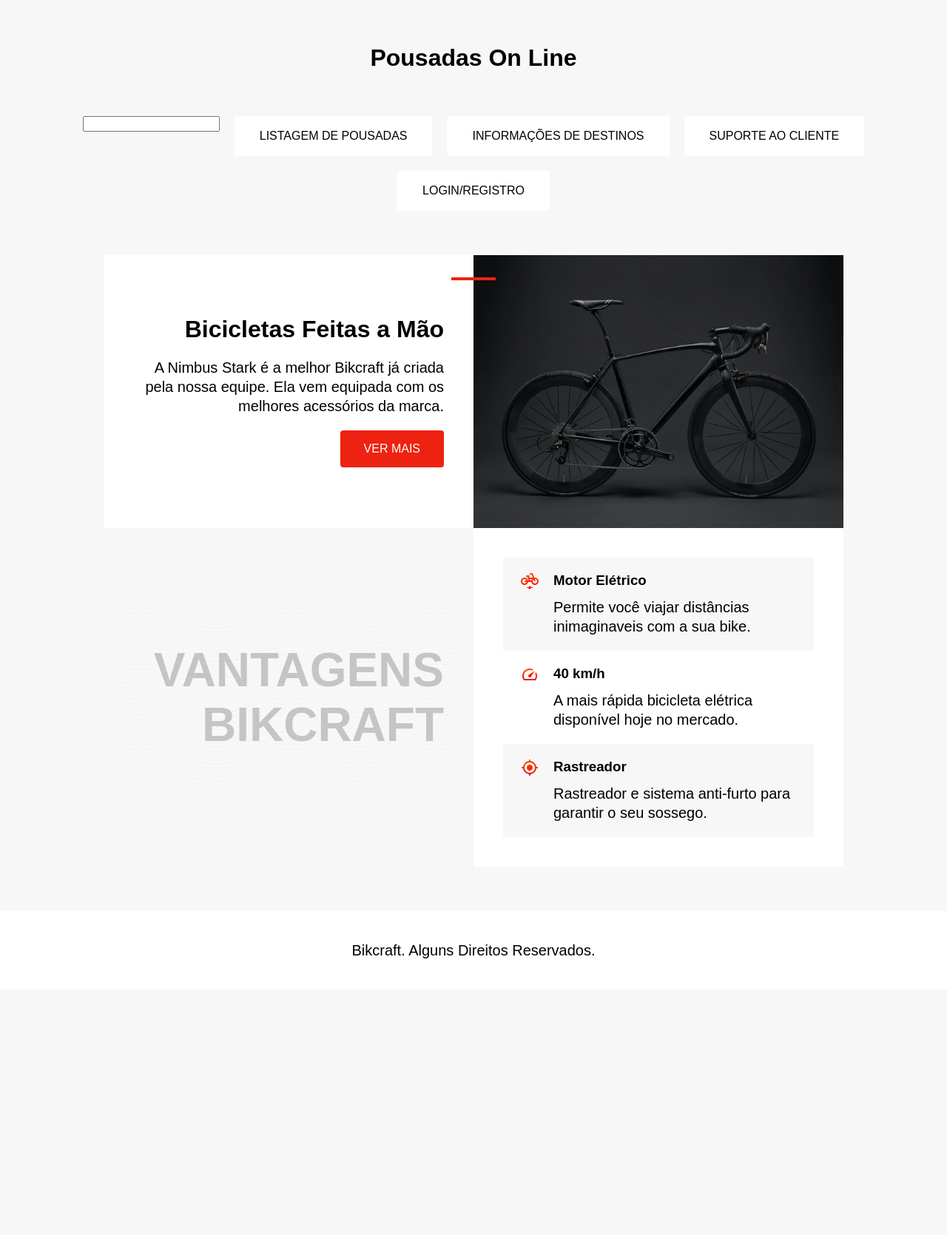
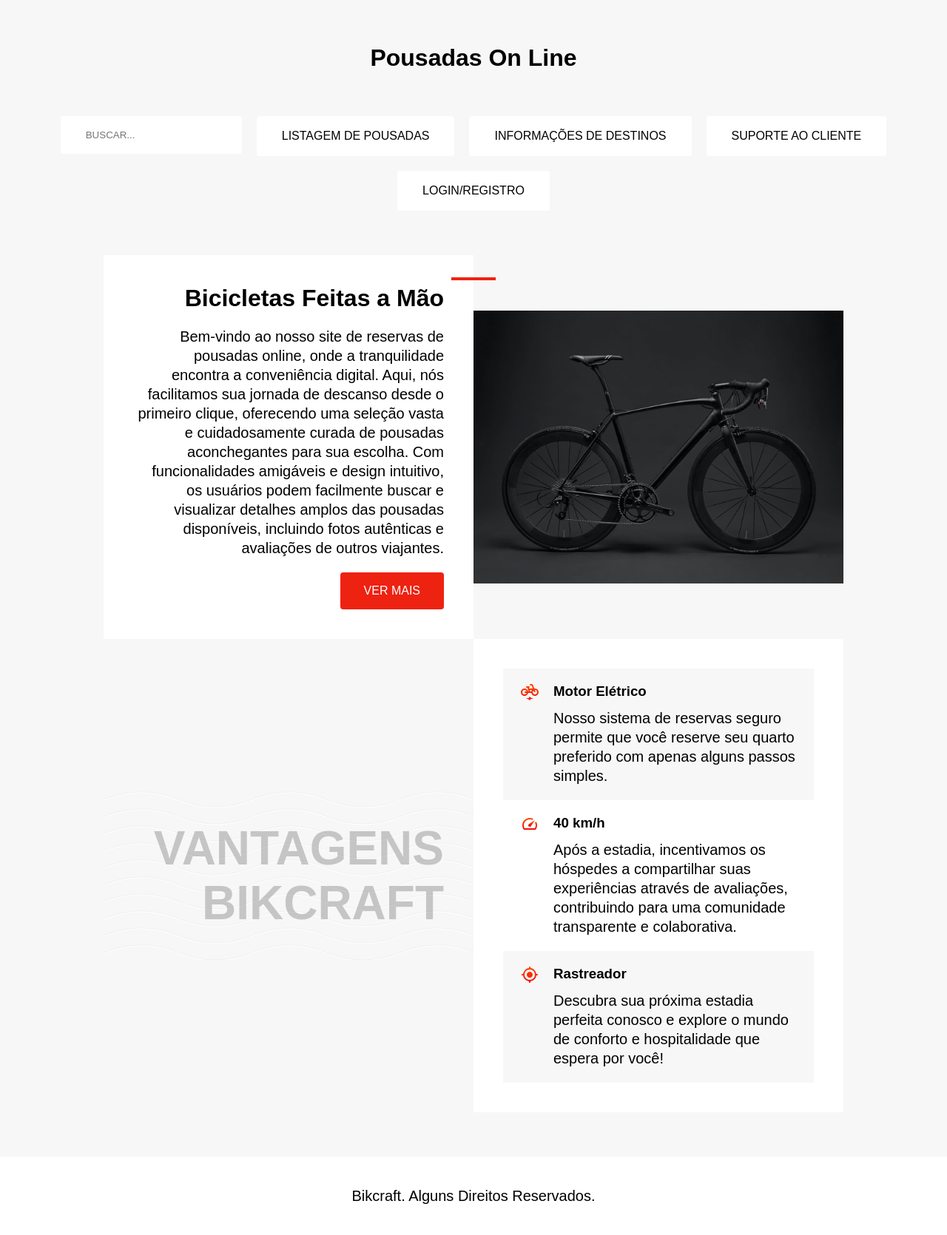
Before and after one commit to jharbes/PROGRAMACAO-WEB, a PHP site: page / in a window 1280 px wide. Shown: the whole page at 74% size. Before the commit the page ends 1296 px from the top, so only its background shows below. Run offline with PHP 8.4, Linux system fonts and the light colour scheme.

Commit message:
atualizacao site

```diff
--- a/trabalho01/site-reserva-pousadas/index.html
+++ b/trabalho01/site-reserva-pousadas/index.html
@@ -18,7 +18,7 @@
 
         <nav aria-label="primaria">
             <ul class="menu">
-                <li><input type="text" name="" id=""></li>
+                <li style="display: block;"><input type="text" name="" id="busca" placeholder="Buscar..."></li>
                 <li><a href="#">Listagem de Pousadas</a></li>
                 <li><a href="#">Informações de Destinos</a></li>
                 <li><a href="#">Suporte ao Cliente</a></li>
@@ -32,7 +32,7 @@
         <div class="introducao" aria-labelledby="label-introducao">
 
           <h1 id="label-introducao">Bicicletas Feitas a Mão</h1>
-          <p>A Nimbus Stark é a melhor Bikcraft já criada pela nossa equipe. Ela vem equipada com os melhores acessórios da marca.</p>
+          <p>Bem-vindo ao nosso site de reservas de pousadas online, onde a tranquilidade encontra a conveniência digital. Aqui, nós facilitamos sua jornada de descanso desde o primeiro clique, oferecendo uma seleção vasta e cuidadosamente curada de pousadas aconchegantes para sua escolha. Com funcionalidades amigáveis e design intuitivo, os usuários podem facilmente buscar e visualizar detalhes amplos das pousadas disponíveis, incluindo fotos autênticas e avaliações de outros viajantes.</p>
           <a class="botao" href="/">Ver Mais</a>
         </div>
         <img src="./img/bicicleta.jpg" alt="Bicicleta Bikcraft Preta">
@@ -44,17 +44,17 @@
           <li class="vantagens-item">
             <img src="./img/eletrica.svg" alt="">
             <h3>Motor Elétrico</h3>
-            <p>Permite você viajar distâncias inimaginaveis com a sua bike.</p>
+            <p>Nosso sistema de reservas seguro permite que você reserve seu quarto preferido com apenas alguns passos simples.</p>
           </li>
           <li class="vantagens-item">
             <img src="./img/velocidade.svg" alt="">
             <h3>40 km/h</h3>
-            <p>A mais rápida bicicleta elétrica disponível hoje no mercado.</p>
+            <p>Após a estadia, incentivamos os hóspedes a compartilhar suas experiências através de avaliações, contribuindo para uma comunidade transparente e colaborativa.</p>
           </li>
           <li class="vantagens-item">
             <img src="./img/rastreador.svg" alt="">
             <h3>Rastreador</h3>
-            <p>Rastreador e sistema anti-furto para garantir o seu sossego.</p>
+            <p>Descubra sua próxima estadia perfeita conosco e explore o mundo de conforto e hospitalidade que espera por você!</p>
           </li>
         </ul>
     </article>
--- a/trabalho01/site-reserva-pousadas/style.css
+++ b/trabalho01/site-reserva-pousadas/style.css
@@ -58,6 +58,18 @@
   text-transform: uppercase;
   border: 2px solid #ffffff;
 }
+
+
+.menu input {
+    display: block;
+  background: #ffffff;
+  padding: 1rem 2rem;
+  border-radius: 4px;
+  color: #000000;
+  text-transform: uppercase;
+  border: 2px solid #ffffff;
+}
+
 
 /* para que a borda nao "salte" quando utilizar o hover adicionamos ela no elemento em questao (sem o hover) e colocamos na mesma cor do background original */
 .menu a:hover{
```
